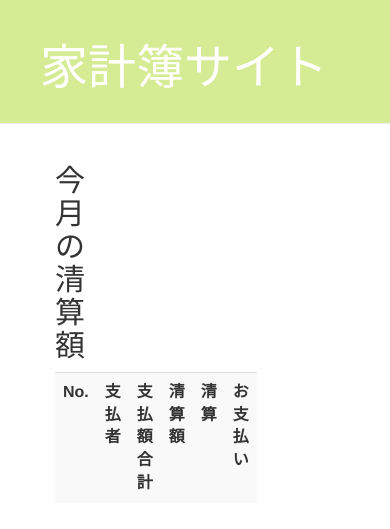
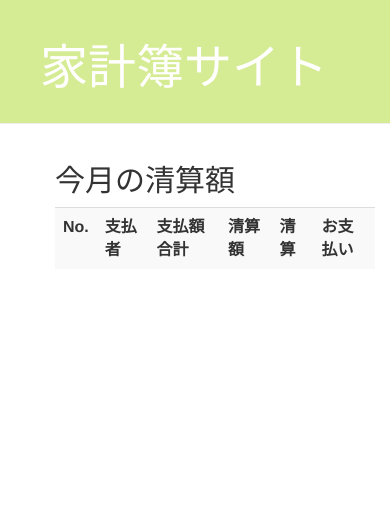
Before and after one commit to libretanuki/kakeibo, a Django app: page /kakeibo/seisan/ in a window 390 px wide. Shown: the top 529 px of the page. Run offline with Django 3.2, Linux system fonts and the light colour scheme; data that the repository does not hold is empty; some libraries are stand-ins or nearby versions.

Commit message:
お支払いの仕様変更

```diff
--- a/kakeibo/templates/kakeibo/base.html
+++ b/kakeibo/templates/kakeibo/base.html
@@ -13,11 +13,11 @@
         </div>
         <div class="content container">
             <div class="row">
-                <div class="col-xs-6 col-md-9">
+                <div class="col-md-9">
                     {% block content %}
                     {% endblock %}
                 </div>
-                <div class="col-xs-6 col-md-3">
+                <div class="col-md-3">
                     {% block content2 %}
                     {% endblock %}
                 </div>
--- a/kakeibo/templates/kakeibo/kakeibo_seisan.html
+++ b/kakeibo/templates/kakeibo/kakeibo_seisan.html
@@ -3,7 +3,7 @@
 
 {% block content %}
     <div class="row">
-        <div class="col-xs-6 col-md-7">
+        <div class="col-md-7">
 
             <h2>今月の清算額</h2>
             <table class="table table-striped" id="seisan_table">
@@ -38,8 +38,19 @@
                     var td1 = table.rows[i].insertCell(-1);
                     var td2 = table.rows[i+1].insertCell(-1);
 
-                    td1.appendChild(document.createTextNode(seisan[i-1]-seisan[i]));
-                    td2.appendChild(document.createTextNode(seisan[i]-seisan[i-1]));
+                    var seisan1 = seisan[i-1]-seisan[i]
+                    var seisan2 = seisan[i]-seisan[i-1]
+
+                    if (seisan1 > 0) {
+                        seisan1 = 0;
+                        seisan2 = Math.abs(seisan2)
+                    } else {
+                        seisan1 = Math.abs(seisan1)
+                        seisan2 = 0
+                    }
+
+                    td1.appendChild(document.createTextNode("¥ " + seisan1.toLocaleString()));
+                    td2.appendChild(document.createTextNode("¥ " + seisan2.toLocaleString()));
                 }
             </script>
 
```
